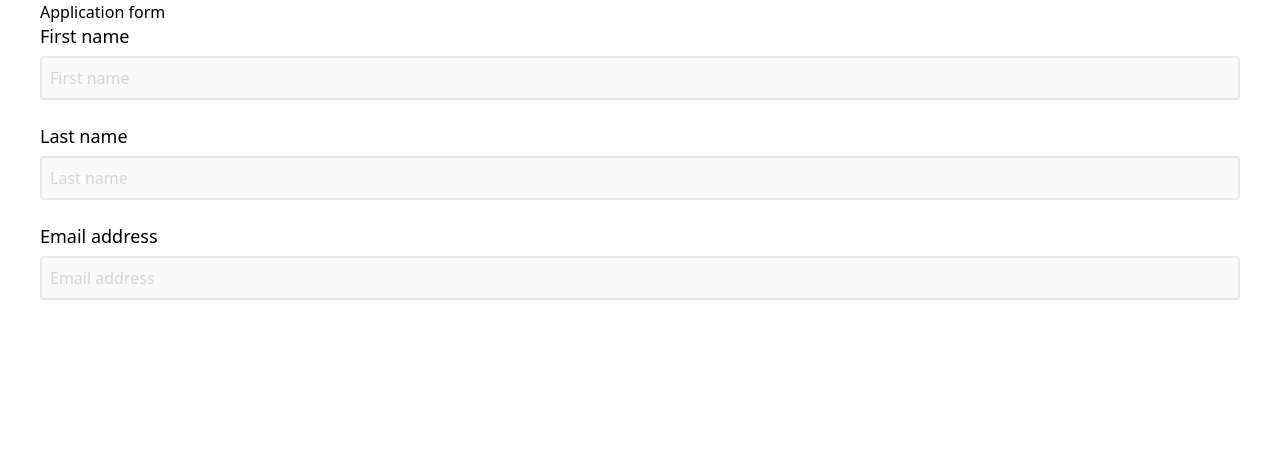
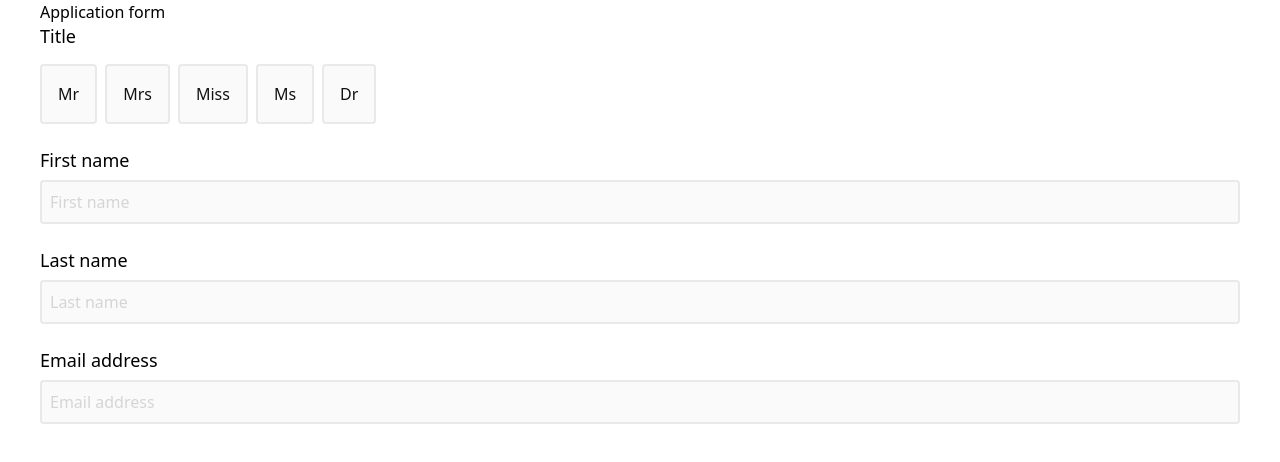
Before and after one commit to Kamal84/dynamic-form-vue3, a Vue app: page / in a window 1280 px wide. Shown: the top 462 px of the page. Built offline with nearby package versions, Linux system fonts and the light colour scheme.

Commit message:
add dynamic component

```diff
--- a/src/App.vue
+++ b/src/App.vue
@@ -1,12 +1,24 @@
-<script setup lang="ts">
-import { reactive } from 'vue';
+<script lang="ts">
+import { defineComponent, reactive } from 'vue';
 import BaseInput from '@/components/BaseInput.vue';
+import BaseRadioButtonGroup from '@/components/BaseRadioButtonGroup.vue';
 import { formSchema } from './schema/formFields';
 
-const personDetails = reactive<Record<string, any>>({
-  firstName: '',
-  lastName: '',
-  email: '',
+export default defineComponent({
+  components: {
+    BaseInput,
+    BaseRadioButtonGroup,
+  },
+  setup() {
+    const personDetails = reactive<Record<string, any>>({
+      title: '',
+      firstName: '',
+      lastName: '',
+      email: '',
+    });
+
+    return { formSchema, personDetails };
+  },
 });
 </script>
 
@@ -14,14 +26,16 @@ const personDetails = reactive<Record<string, any>>({
   <div class="mx-10">
     <h1>Application form</h1>
     <div v-for="(schema, index) in formSchema" :key="schema.state">
-      <BaseInput
+      <component
+        :is="schema.inputType"
         :id="schema.state"
-        type="text"
+        :type="schema.type"
         :name="schema.state"
         :label="schema.label"
         :placeholder="schema.placeholder"
+        :options="schema.options"
         v-model="personDetails[schema.state]"
-      />
+      ></component>
     </div>
   </div>
 </template>
--- a/src/schema/formFields.ts
+++ b/src/schema/formFields.ts
@@ -1,27 +1,31 @@
 import { FormSchema } from '../types/index';
 
 export const formSchema: Array<FormSchema> = [
-  // {
-  //   label: 'Title',
-  //   type: 'Select',
-  //   state: 'title',
-  //   options: ['Mr', 'Mrs', 'Miss', 'Ms', 'Dr'],
-  // },
+  {
+    label: 'Title',
+    type: 'radio',
+    inputType: 'BaseRadioButtonGroup',
+    state: 'title',
+    options: ['Mr', 'Mrs', 'Miss', 'Ms', 'Dr'],
+  },
   {
     label: 'First name',
-    type: 'Input',
+    type: 'text',
+    inputType: 'BaseInput',
     state: 'firstName',
     placeholder: 'First name',
   },
   {
     label: 'Last name',
-    type: 'Input',
+    type: 'text',
+    inputType: 'BaseInput',
     state: 'lastName',
     placeholder: 'Last name',
   },
   {
     label: 'Email address',
-    type: 'Input',
+    type: 'email',
+    inputType: 'BaseInput',
     state: 'email',
     placeholder: 'Email address',
   },
--- a/src/types/index.ts
+++ b/src/types/index.ts
@@ -1,12 +1,16 @@
+type Title = 'Mr' | 'Mrs' | 'Miss' | 'Ms' | 'Dr';
+
 export interface FormSchema {
   label: string;
   type: string;
+  inputType: string;
   state: string;
   placeholder?: string;
-  options?: Array<string>[];
+  options?: any[];
 }
 
 export interface PersonDetails {
+  Title: string;
   firstName: string;
   lastName: string;
   email: string;
```
Also changed, not shown: src/components/BaseCheckbox.vue (deleted).
